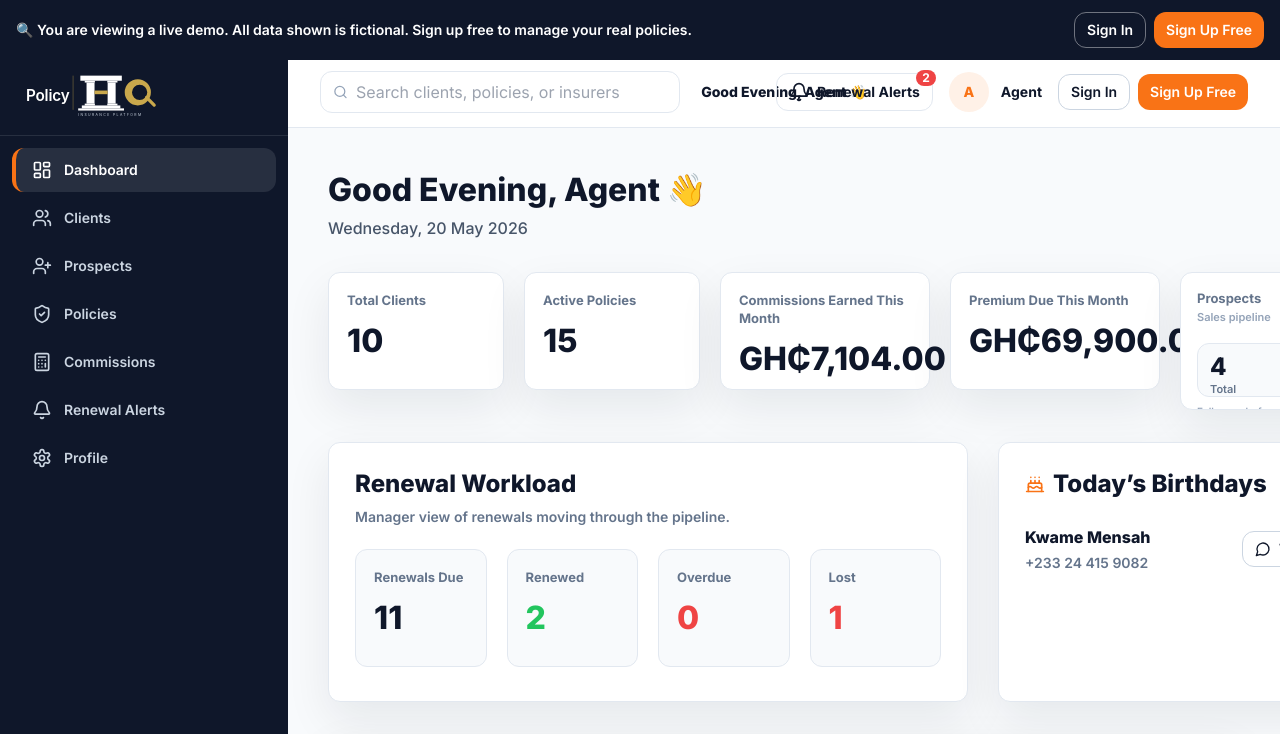
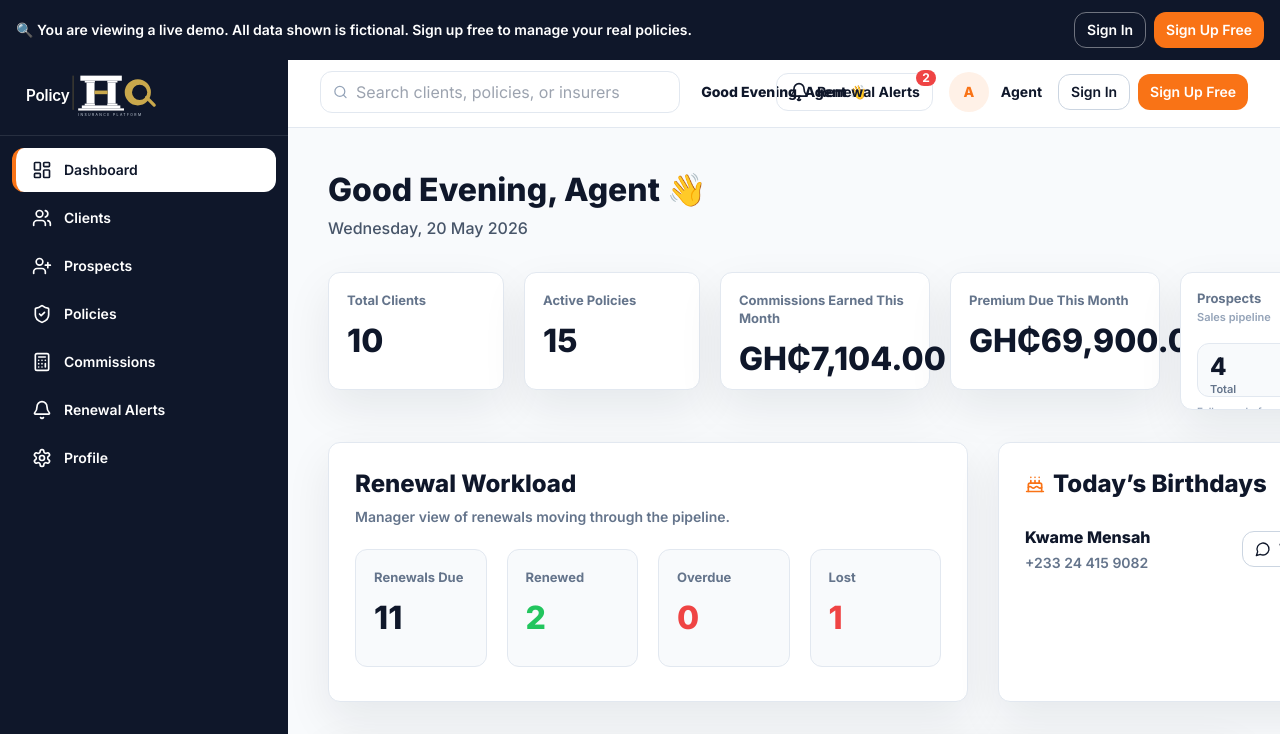
Before and after one commit to mrprincewinez1-glitch/PolicyHQ, a Next.js app: page /demo in a window 1280 px wide. Shown: the top 734 px of the page. Built offline with nearby package versions, Linux system fonts and the light colour scheme.

Commit message:
Match sidebar active state to Figma

```diff
--- a/components/app/app-shell-client.tsx
+++ b/components/app/app-shell-client.tsx
@@ -816,7 +816,7 @@ export function AppShell({
                   if (key !== "admin") setActive(key);
                   setMobileOpen(false);
                 }}
-                className={`flex w-full items-center gap-3 rounded-xl border-l-4 px-4 py-3 text-left text-sm font-semibold ${active === key && !renewalRange ? "border-accent bg-white/10 text-white" : "border-transparent text-slate-300 hover:bg-white/5"}`}
+                className={`flex w-full items-center gap-3 rounded-xl border-l-4 px-4 py-3 text-left text-sm font-semibold transition ${active === key && !renewalRange ? "border-accent bg-white text-primary" : "border-transparent text-white hover:border-accent hover:bg-white hover:text-primary"}`}
               >
                 <Icon className="h-5 w-5" /> {label}
               </Link>
```
